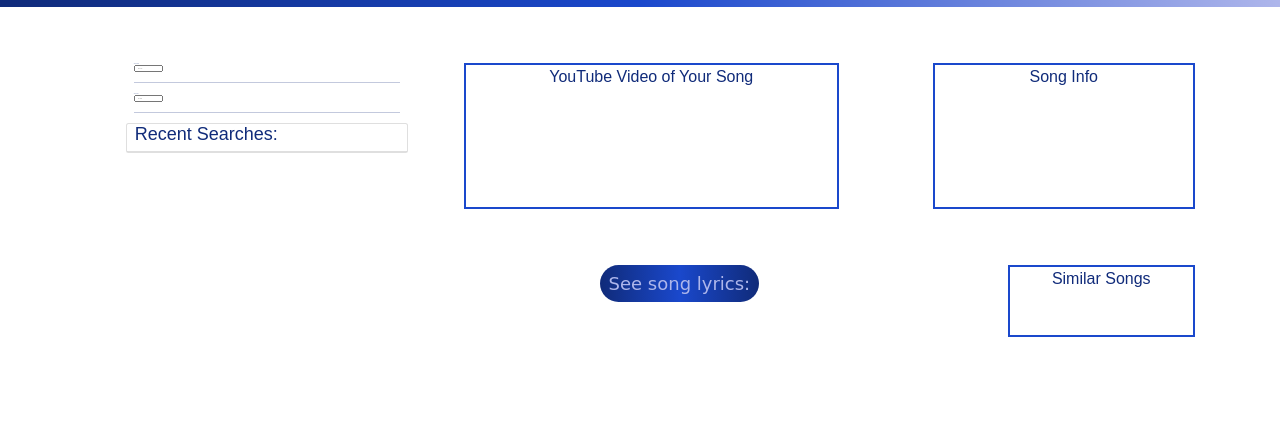
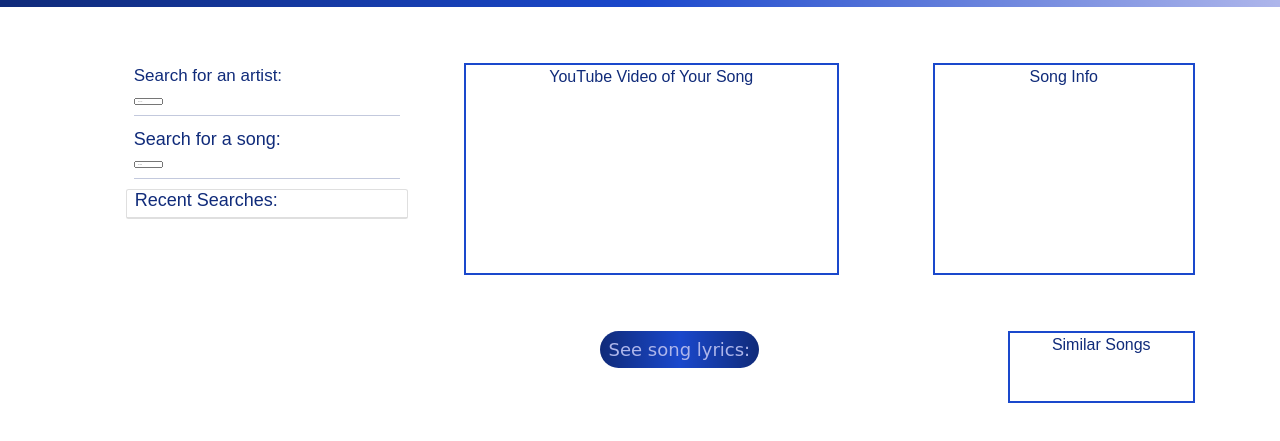
Before and after one commit to scottydphillips/collab-test, a plain HTML site: page index.html in a window 1280 px wide. Shown: the part 65-506 px from the top of the page. Drawn offline with nearby package versions, Linux system fonts and the light colour scheme; a web font is replaced by a local one.

Commit message:
conflict resolution pull

```diff
--- a/assets/css/style.css
+++ b/assets/css/style.css
@@ -45,12 +45,16 @@ header h2 {
 	margin: 5%;
 }
 
-#search {
-	min-height: 2.5rem;
+.search {
+	min-height: 3.5rem;
 }
 
-#search-label {
+.search-label {
 	font-size: 1.8rem;
+}
+
+#artist-search-label {
+	font-size: 1.7rem
 }
 
 #recent-searches-label {
```
